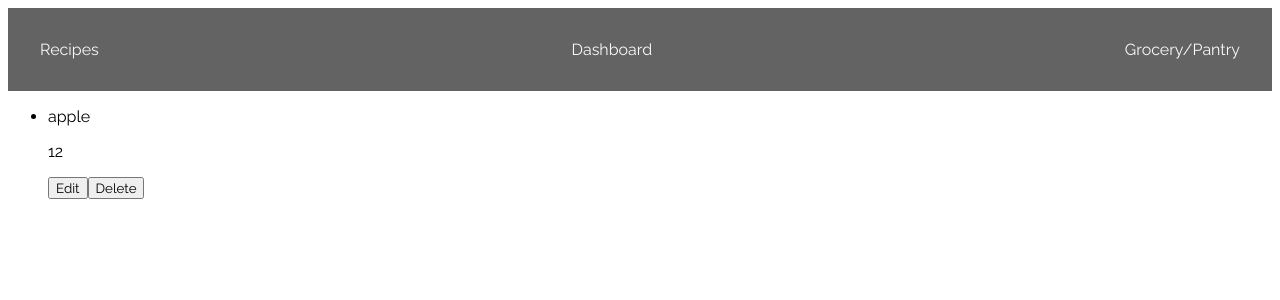
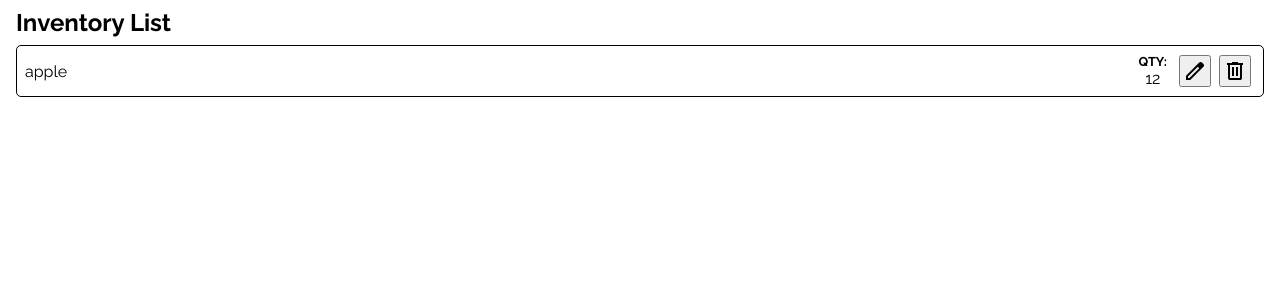
Before and after one commit to Navneel-444/PantryPal, a React (Create React App) app: page /iventorylist in a window 1280 px wide. Shown: the top 300 px of the page. Built offline with nearby package versions, Linux system fonts and the light colour scheme.

Commit message:
add basic jsx styling

```diff
--- a/src/App.js
+++ b/src/App.js
@@ -6,7 +6,7 @@ import InventoryListPage from './pages/Inventory/InventoryList';
 function App() {
   return (
     <>
-      <NavBar />
+      {/* <NavBar /> */}
       <BrowserRouter>
         <Routes>
           <Route path="/iventorylist" element={<InventoryListPage />}></Route>
--- a/src/App.scss
+++ b/src/App.scss
@@ -7,8 +7,7 @@
   font-family: 'Raleway';
 }
 
-html {
+body {
+  margin: 0;
   padding: 0;
-  margin: 0;
-  height: 100vh;
 }
--- a/src/components/InventoryItem/InventoryItem.js
+++ b/src/components/InventoryItem/InventoryItem.js
@@ -1,12 +1,22 @@
-import "./InventoryItem.scss"
+import "./InventoryItem.scss";
+import editbtn from "../../assets/icons/edit-icon.svg";
+import deletebtn from "../../assets/icons/delete-icon.svg"
+
 
 export default function InventoryItem() {
     return (
-        <li className="iventory-item">
-            <p className="iventory-item__name">apple</p>
-            <p className="iventory-item__qty">12</p>
-            <button id="edit" className="iventory-item__btn">Edit</button>
-            <button id="delete" className="iventory-item__btn">Delete</button>
+        <li className="inventory-item">
+            <section className="inventory-item__container">
+                <p className="inventory-item__name">apple</p>
+            </section>
+            <section className="inventory-item__container">
+                <section className="inventory-item__quantity">
+                    <h4 className="inventory-item__title">QTY:</h4>
+                    <p className="inventory-item__qty">12</p>
+                </section>
+                <button id="edit" className="inventory-item__btn"><img src={editbtn} alt="edit button for inventory item" className="inventory-item__icon" /></button>
+                <button id="delete" className="inventory-item__btn"> <img src={deletebtn} alt="delete button from inventory item" className="inventory-item__icon" /></button>
+            </section>
         </li>
     )
 }
--- a/src/components/InventoryItem/InventoryItem.scss
+++ b/src/components/InventoryItem/InventoryItem.scss
@@ -0,0 +1,48 @@
+@use "../../styles/mixins" as *;
+@use "../../styles/variables" as *;
+
+.inventory-item {
+    display: flex;
+    justify-content: space-between;
+    border: black solid 1px;
+    border-radius: 5px;
+
+    &__container {
+        display: flex;
+        justify-content: center;
+        padding: 0 0.5rem;
+        align-items: center;
+    }
+
+    &__name {
+        margin: 0;
+        display: flex;
+        align-items: center;
+    }
+
+    &__quantity {
+        padding: 0.5rem
+    }
+
+    &__title {
+        margin: 0;
+        font-size: 0.8rem;
+    }
+
+    &__qty {
+        margin: 0;
+        display: flex;
+        justify-content: center;
+    }
+
+    &__btn {
+        padding: 0;
+        margin: 0.25rem;
+        height: 2rem;
+        width: 2rem;
+        display: flex;
+        justify-content: center;
+        align-items: center;
+    }
+
+}
--- a/src/pages/Inventory/InventoryList.js
+++ b/src/pages/Inventory/InventoryList.js
@@ -1,10 +1,13 @@
-import "./IventoryList.scss";
+import "./InventoryList.scss";
 import InventoryItem from '../../components/InventoryItem/InventoryItem';
 
 export default function InventoryListPage() {
     return (
-        <ul>
-            <InventoryItem />
-        </ul>
+        <main className="inventory">
+            <h1 className="inventory__title">Inventory List</h1>
+            <ul className="inventory__list">
+                <InventoryItem />
+            </ul>
+        </main>
     )
 }
--- /dev/null
+++ b/src/pages/Inventory/InventoryList.scss
@@ -0,0 +1,14 @@
+@use "../../styles/mixins" as *;
+@use "../../styles/variables" as *;
+
+.inventory {
+    &__title {
+        margin: 0.5rem 1rem;
+        font-size: 1.5rem;
+    }
+
+    &__list {
+        padding: 0 1rem;
+        margin: 0;
+    }
+}
```
Also changed, not shown: src/assets/icons/delete-icon.svg (added), src/assets/icons/edit-icon.svg (added), src/pages/Inventory/IventoryList.scss (deleted).
